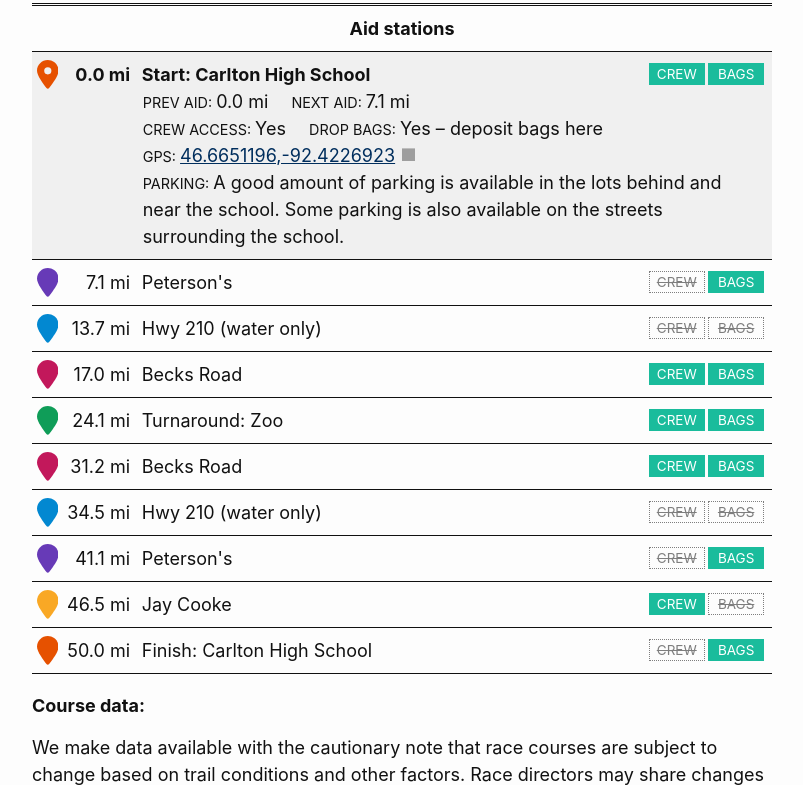
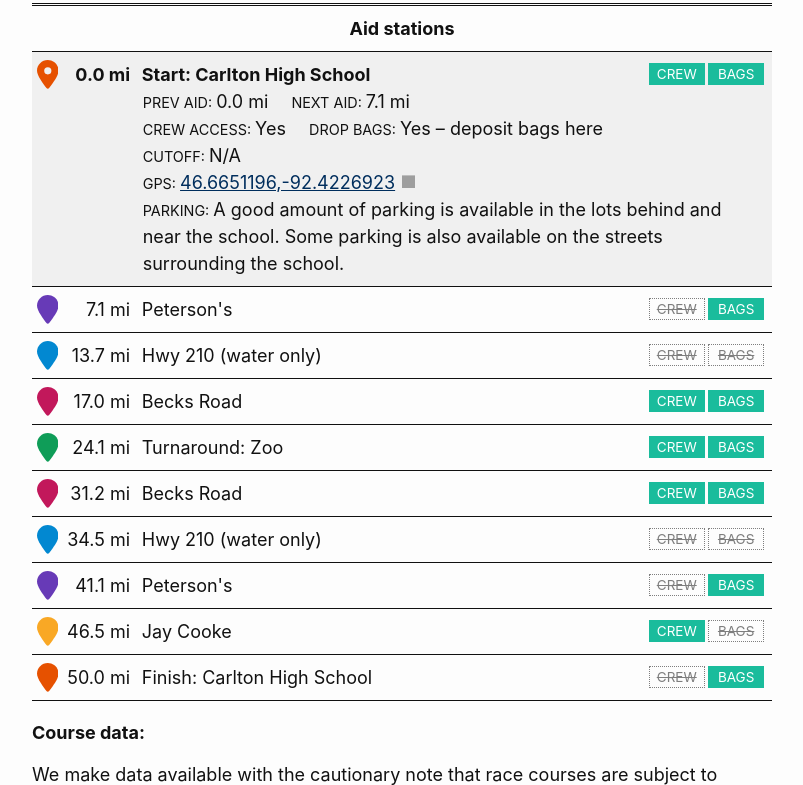
Before and after one commit to nmtc-run/nmtc-run.github.io, a Jekyll site: the page built from pages/event-voyageur.md, in a window 1280 px wide and 900 px high, scrolled down 2083 px, cut to the strip 115-900 px from the top of the window. Shown: the whole strip, without its empty margins (238-1041 px from the left). Built offline with Jekyll 4.4.1, drawn with Linux system fonts in a browser that asks for light colours; grey boxes are pictures that could not be loaded.

Commit message:
added cutoffs to curnow/voyageur aid station charts

```diff
--- a/_layouts/event.html
+++ b/_layouts/event.html
@@ -122,6 +122,12 @@ layout: default
               {% endif %}
             </div>
           </div>
+          <div class="series-location">
+            <div>
+              <strong>Cutoff: </strong>
+              {{ station.cutoff }}
+            </div>
+          </div>
           {% if station.latLong %}
             <div class="series-location">
               <div><strong>GPS: </strong>
```
